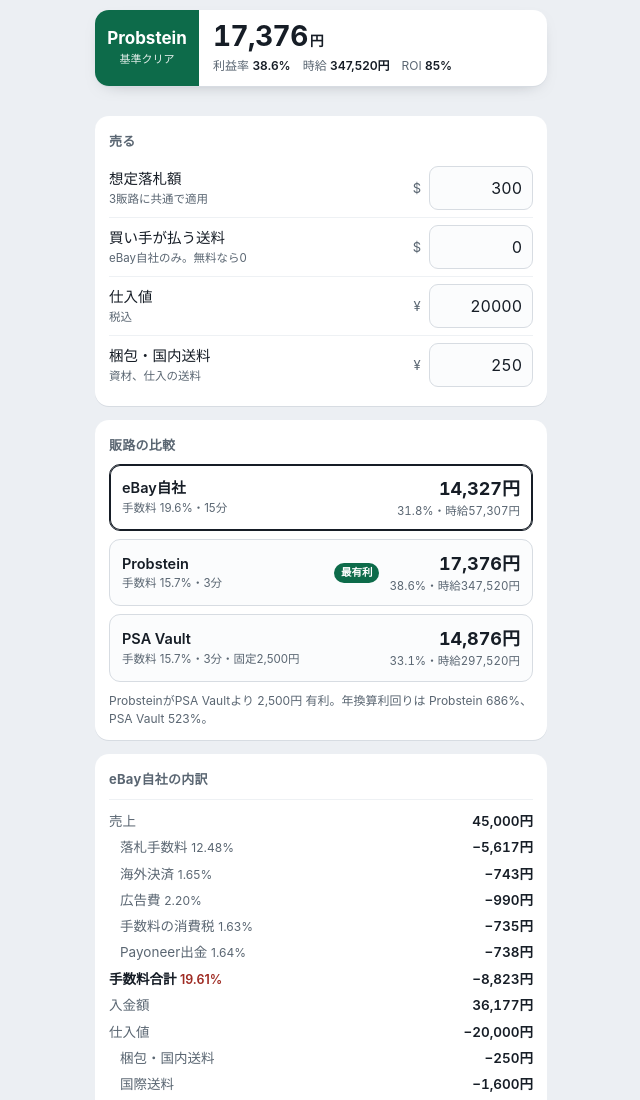
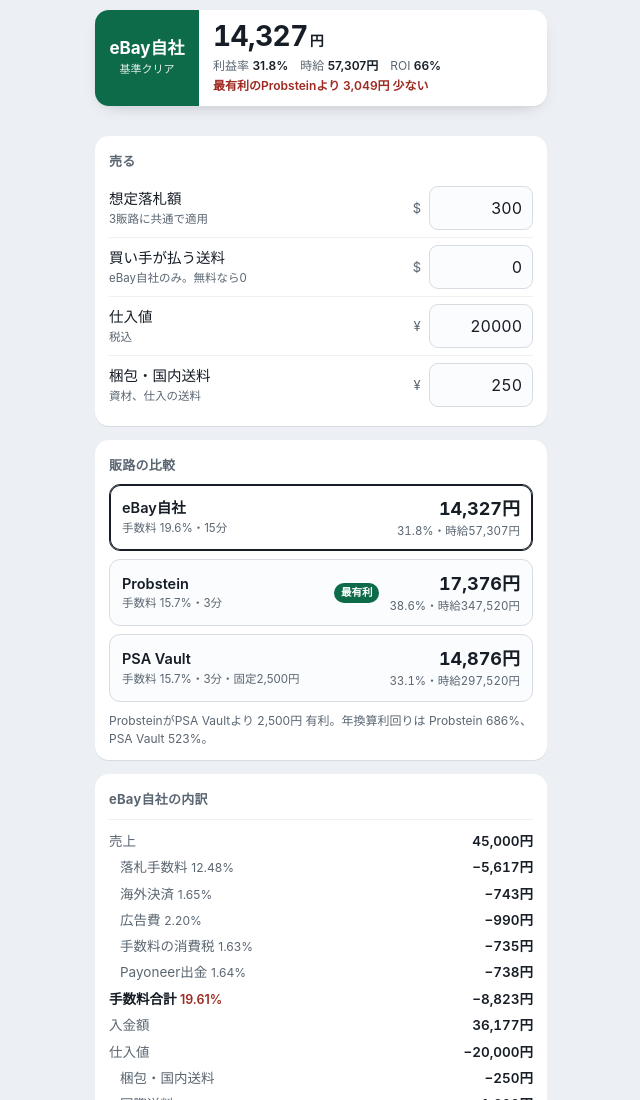
Before and after one commit to Ork168/profit, a plain HTML site: page index.html in a window 1280 px wide. Shown: the top 1100 px of the page, without its empty margins (319-959 px from the left). Drawn offline with Linux system fonts and the light colour scheme.

Commit message:
Add files via upload

```diff
--- a/index.html
+++ b/index.html
@@ -31,6 +31,8 @@
   .headline .money small{font-size:14px;font-weight:600;margin-left:2px}
   .headline .sub{font-size:12px;color:var(--ink-2);margin-top:5px}
   .headline .sub i{font-style:normal;color:var(--ink);font-weight:600}
+  .headline .sub.gap{margin-top:2px;color:var(--stop);font-weight:600}
+  .headline .sub.gap:empty{display:none}
 
   section{background:var(--surface);border-radius:var(--radius);padding:4px 14px 12px;margin-bottom:14px;box-shadow:0 1px 0 var(--line)}
   h2{font-size:13px;font-weight:700;color:var(--ink-2);margin:12px 0 8px;letter-spacing:.02em}
@@ -129,6 +131,7 @@
       <div class="headline">
         <div class="money num"><span id="profit">0</span><small>円</small></div>
         <div class="sub">利益率 <i id="margin">0%</i>　時給 <i id="hourly">0円</i>　ROI <i id="roi">0%</i></div>
+        <div class="sub gap" id="slabGap"></div>
       </div>
     </div>
   </div>
@@ -447,23 +450,25 @@
       "年換算利回りは " + sorted[0].name + " " + sorted[0].annual.toFixed(0) + "%、" +
       sorted[1].name + " " + sorted[1].annual.toFixed(0) + "%。";
 
-    // slab
+    // slab（選択中の販路を表示）
+    var sel = results.filter(function(r){ return r.key===selected; })[0];
     var tm=v("targetMargin");
-    var hourlyOk = best.minutes<=0 || best.hourly>=v("targetHourly");
+    var hourlyOk = sel.minutes<=0 || sel.hourly>=v("targetHourly");
     var cls,label,sub;
-    if (best.profit<=0){ cls="stop"; label="見送り"; sub="全販路で赤字"; }
-    else if (best.margin>=tm && hourlyOk){ cls="go"; label=best.name; sub="基準クリア"; }
-    else { cls="hold"; label=best.name; sub=(best.margin<tm)?"利益率不足":"時給不足"; }
+    if (sel.profit<=0){ cls="stop"; label=sel.name; sub="赤字"; }
+    else if (sel.margin>=tm && hourlyOk){ cls="go"; label=sel.name; sub= sel.key===best.key ? "最有利・基準クリア" : "基準クリア"; }
+    else { cls="hold"; label=sel.name; sub=(sel.margin<tm)?"利益率不足":"時給不足"; }
     document.getElementById("slab").className="slab-inner "+cls;
     document.getElementById("verdict").textContent=label;
     document.getElementById("verdictSub").textContent=sub;
-    document.getElementById("profit").textContent=Math.round(best.profit).toLocaleString("ja-JP");
-    document.getElementById("margin").textContent=best.margin.toFixed(1)+"%";
-    document.getElementById("hourly").textContent=best.minutes>0?yen(best.hourly):"—";
-    document.getElementById("roi").textContent=best.roi.toFixed(0)+"%";
+    document.getElementById("profit").textContent=Math.round(sel.profit).toLocaleString("ja-JP");
+    document.getElementById("margin").textContent=sel.margin.toFixed(1)+"%";
+    document.getElementById("hourly").textContent=sel.minutes>0?yen(sel.hourly):"—";
+    document.getElementById("roi").textContent=sel.roi.toFixed(0)+"%";
+    document.getElementById("slabGap").textContent =
+      sel.key===best.key ? "" : "最有利の"+best.name+"より "+yen(best.profit-sel.profit)+" 少ない";
 
     // breakdown of selected
-    var sel = results.filter(function(r){ return r.key===selected; })[0];
     document.getElementById("bdTitle").textContent = sel.name+"の内訳";
     var fx=v("fx"), bd=document.getElementById("bd"); bd.innerHTML="";
     function line(label,val,cls2,pctTxt){
```
